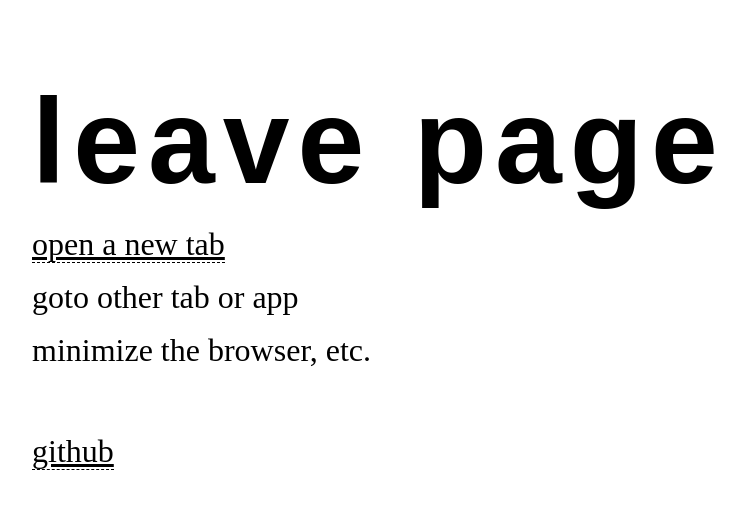
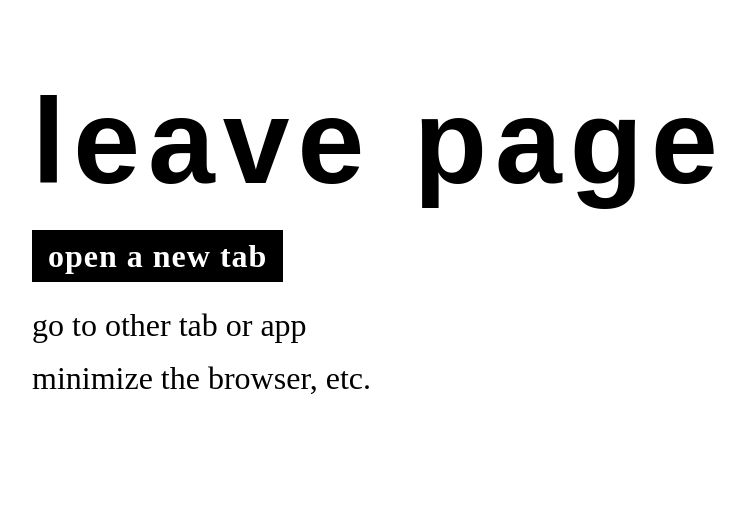
Before and after one commit to appliberated/LeavePage, a website: page index.html in a window 1280 px wide. Both pictures are taken after a click on the button "yes, it is". Shown: the whole page, without its empty margins (40-785 px from the left). Drawn offline with Linux system fonts and the light colour scheme.

Commit message:
Simplify structure and style

```diff
--- a/css/main.css
+++ b/css/main.css
@@ -13,7 +13,7 @@ h1 {
     font-family: fantasy;
     font-size: 3rem;
     font-weight: bold;
-    margin: 0 0 1rem;
+    margin: 0 0 1.75rem;
 }
 
 p {
@@ -24,22 +24,20 @@ p {
    Forms
    ========================================================================== */
 
-button {
+.button {
     background: #000;
     border: none;
     color: #fff;
+    cursor: pointer;
     font-weight: 600;
     letter-spacing: 1px;
     padding: 0.5rem 1rem;
+    text-decoration: none;
     transition: 1s steps(4, end);
 }
 
-button[disabled] {
-    background: #777;
-}
-
-button:focus,
-button:hover {
+.button:focus,
+.button:hover {
     background: #777;
 }
 
@@ -50,29 +48,15 @@ button:hover {
 ul {
     list-style-type: none;
     padding: 0;
-    margin: 0;
+    margin: 0 0 1.75rem;
 }
 
 li {
     margin: 0 0 1rem;
 }
 
-/* ==========================================================================
-   Links
-   ========================================================================== */
-
-a {
-    color: black;
-    transition: 1s steps(4, end);
-}
-
-a:hover,
-a:focus {
-    color: #777;
-}
-
-.link {
-    border-bottom: 1px dashed;
+li:first-child {
+    margin-bottom: 2rem;
 }
 
 /* ==========================================================================
@@ -87,17 +71,9 @@ body {
     padding: 2rem;
 }
 
-.card {
-    margin-bottom: 4rem;
-}
-
 /* ==========================================================================
    Footer
    ========================================================================== */
-
-footer nav {
-    margin: 0 0 1rem;
-}
 
 .portrait {
     border-radius: 50%;
@@ -167,7 +143,7 @@ footer nav {
     }
 }
 
-@media (min-width: 768px) {
+@media (min-width: 992px) {
     h1 {
         font-size: 7.5rem;
     }
--- a/index.html
+++ b/index.html
@@ -4,7 +4,7 @@
 <head>
     <meta charset="utf-8">
     <meta http-equiv="x-ua-compatible" content="ie=edge">
-    <title>Leave page</title>
+    <title>leave page</title>
     <meta name="description" content="">
     <meta name="viewport" content="width=device-width, initial-scale=1">
 
@@ -16,37 +16,31 @@
 
 <body>
     <main>
-        <div class="card" id="confirmationPanel">
+        <div id="confirmationPanel">
             <p>is your sound on?</p>
-            <button id="soundOnButton">yes, it is</button>
+            <button class="button" id="soundOnButton">yes, it is</button>
         </div>
 
-        <div class="card hidden" id="instructionsPanel">
+        <div class="hidden" id="instructionsPanel">
             <h1>leave page</h1>
             <ul>
                 <li>
-                    <a class="link" href="about:blank" target="_blank" rel="noopener">open a new tab</a>
+                    <a class="button" href="https://github.com/appliberated/LeavePage" target="_blank" rel="noopener">open a new tab</a>
                 </li>
-                <li>goto other tab or app</li>
+                <li>go to other tab or app</li>
                 <li>minimize the browser, etc.</li>
             </ul>
+            <p class="hidden" id="portrait">
+                <a href="https://www.youtube.com/watch?v=9uicvPZSKIM" target="_blank" rel="noopener" aria-label="Somewhere in Time">
+                    <img class="portrait" src="/assets/images/somewhere-in-time.jpg" alt="Somewhere in Time" />
+                </a>
+            </p>
         </div>
 
         <audio id="invisibleAudio">
             <source src="/assets/sounds/come-back-to-me.wav" type="audio/wav">
         </audio>
     </main>
-
-    <footer class="hidden" id="colophon">
-        <nav>
-            <a class="link" href="https://github.com/appliberated/LeavePage" target="_blank" rel="noopener" aria-label="Leave Page on GitHub">github</a>
-        </nav>
-        <p class="hidden" id="portrait">
-            <a href="https://www.youtube.com/watch?v=9uicvPZSKIM" target="_blank" rel="noopener" aria-label="Somewhere in Time">
-                <img class="portrait" src="/assets/images/somewhere-in-time.jpg" alt="Somewhere in Time" />
-            </a>
-        </p>
-    </footer>
 
     <script src="/js/main.js"></script>
 
--- a/js/main.js
+++ b/js/main.js
@@ -52,14 +52,8 @@ class App {
 
 
         document.getElementById("soundOnButton").addEventListener("click", () => {
-            console.log("soundOnButton -> click");
-
             document.getElementById("confirmationPanel").classList.add("hidden");
             document.getElementById("instructionsPanel").classList.add("visible");
-            document.getElementById("colophon").classList.add("visible");
-            document.getElementById("soundOnButton").disabled = true;
-
-
             this.invisibleAudio.load();
 
             switch (location.search) {
--- a/sw.js
+++ b/sw.js
@@ -10,7 +10,8 @@ self.addEventListener("install", e => {
                 "/css/main.css",
                 "/js/main.js",
                 "/assets/images/somewhere-in-time.jpg",
-                "/assets/sounds/come-back-to-me.wav"
+                "/assets/sounds/come-back-to-me.wav",
+                "/assets/images/cursors/cursor-leave.svg"
             ])
                 .then(() => self.skipWaiting());
         })
```
